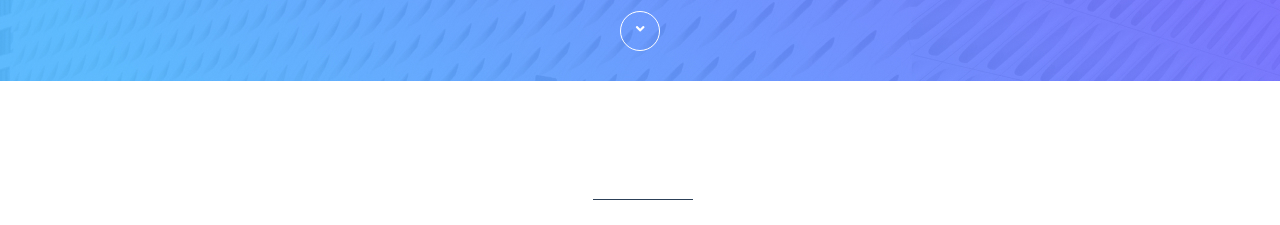
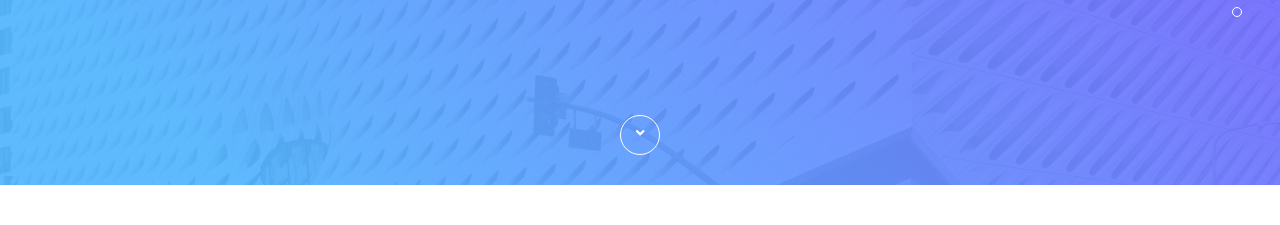
Before and after one commit to NataKyrylenko/Montichello, a plain HTML site: page index.html in a window 1280 px wide. Shown: the part 439-664 px from the top of the page. Drawn offline with nearby package versions, Linux system fonts and the light colour scheme; some packages are replaced by stand-ins of ours; files that its build step writes are made by us from their sources.

Commit message:
fix height

```diff
--- a/scss/block/_banner.scss
+++ b/scss/block/_banner.scss
@@ -1,5 +1,5 @@
 .banner {
-  height: 65vh;
+  height: 78vh;
   background-image: url("../img/banner-background.jpg");
   background-repeat: no-repeat;
   padding: 50px 0 30px;
```
